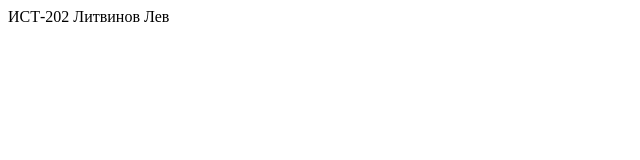
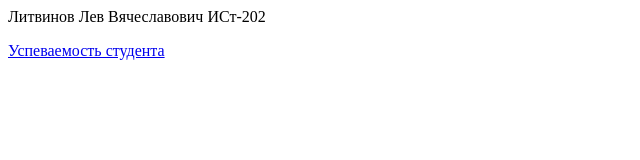
Before and after one commit to VentoAureo12/HTML_Base, a plain HTML site: page index.html in a window 1280 px wide. Shown: the whole page, without its empty margins (0-640 px from the left). Drawn offline with Linux system fonts and the light colour scheme.

Commit message:
11заданиеПереход

```diff
--- a/index.html
+++ b/index.html
@@ -2,8 +2,11 @@
 <html>
 <head>
 <meta charset="utf-8">
-<title>HTML</title>
+<title>Основная страница</title>
 </head>
 <body>
-ИСТ-202 Литвинов Лев <br>
+Литвинов Лев Вячеславович ИСт-202
+<p></p>
+<a href="htmlpage.html">Успеваемость студента</a>
 </body>
+</html>
```
